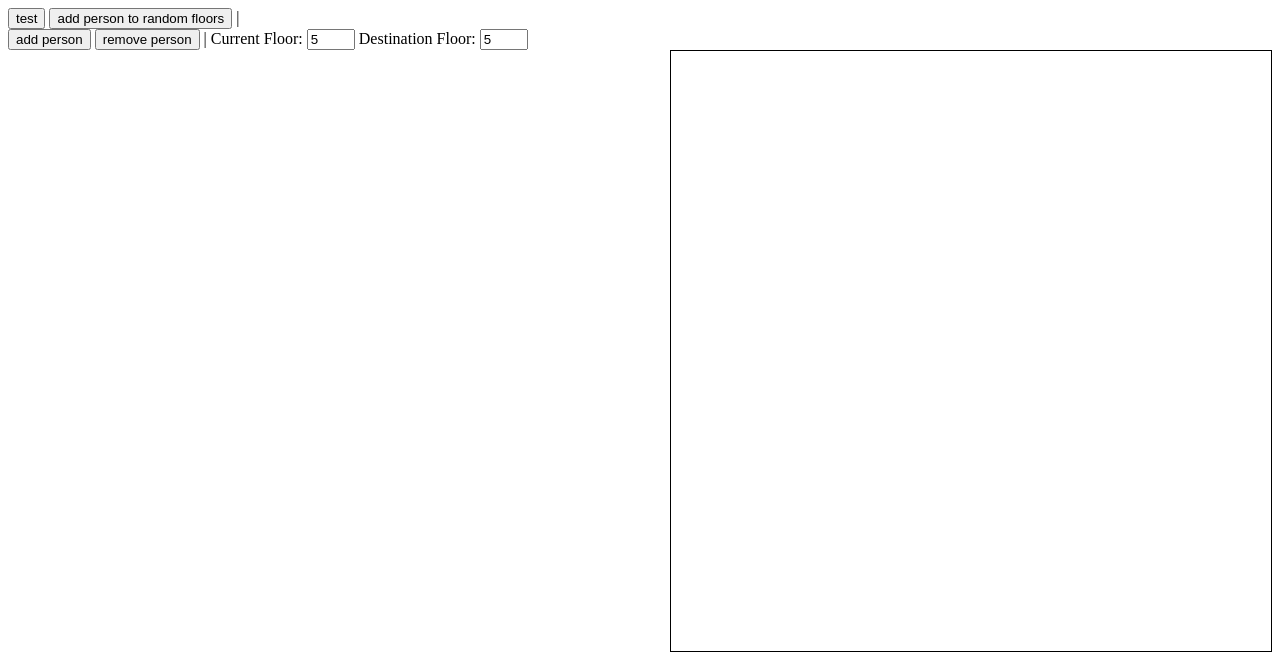
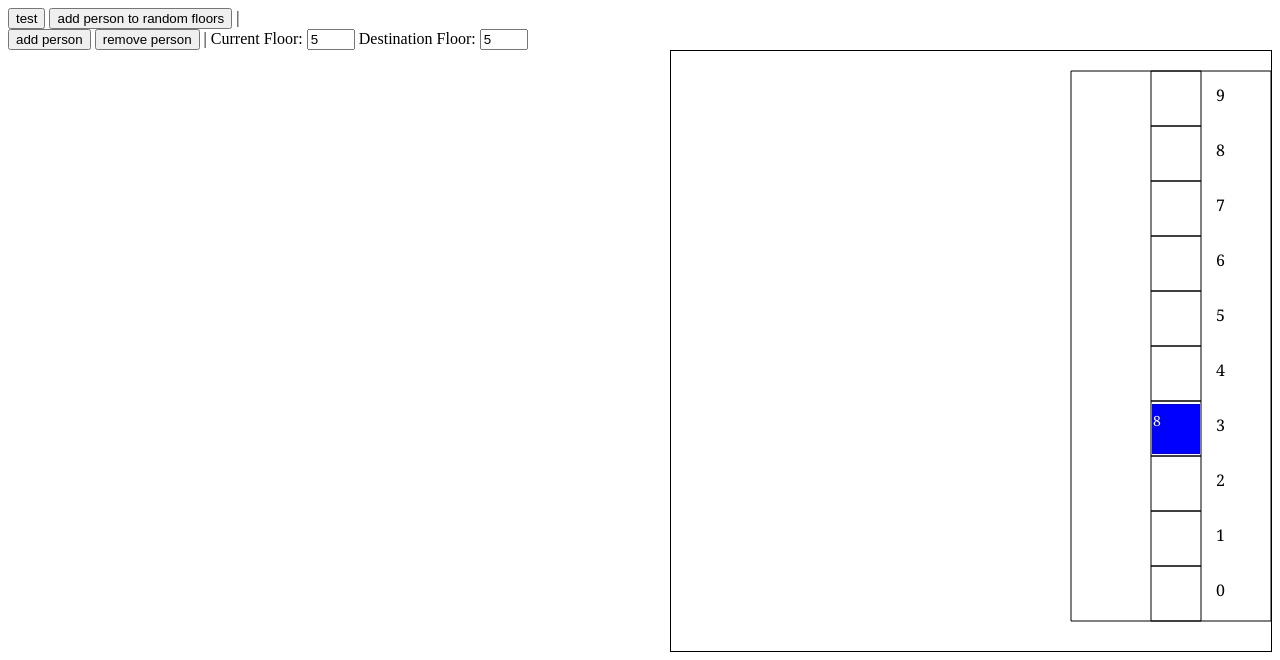
Before and after one commit to xad2/ElevatorProject, a plain HTML site: page UpDown.html in a window 1280 px wide. Both pictures are taken after typing "5", "5" into the empty fields and a click on the button "add person to random floors". Drawn offline with Linux system fonts and the light colour scheme.

Commit message:
2016-11-18 - 22:27 - Correção e alterado metodos publicos para privados.

```diff
--- a/UpDown.html
+++ b/UpDown.html
@@ -8,11 +8,14 @@
 	<link href="style/style.css" rel="stylesheet" type="text/css" />
 
 	<script src="script/functions.js" defer></script>
+	<script src="script/elevator.js" defer></script>
+	<script src="script/floors.js" defer></script>
+	<script src="script/building.js" defer></script>
 	<script src="script/person.js" defer></script>
-	<script src="script/floors.js" defer></script>
-	<script src="script/elevator.js" defer></script>
+
+
 	<script src="script/stats.js" defer></script>
-	<script src="script/building.js" defer></script>
+
 </head>
 
 <body>
--- a/script/building.js
+++ b/script/building.js
@@ -13,6 +13,7 @@ var BuildImage = new Image();
 BuildImage.src = "images/Building.jpg";
 
 var Building = new building(10, 10);
+Building.drawBuilding();
 
 function building(amountOfFloors, elevatorCapacity) {
 	this.elevator = new Elevator(elevatorCapacity);
@@ -21,17 +22,15 @@ function building(amountOfFloors, elevatorCapacity) {
 		this.floors.push(new floor(i));
 
 
-	this.callElevator = function(floor) {
+	this.callElevator = function (floor) {
 		this.elevator.addCalled(floor);
 		if (!this.elevator.isMoving) {
 			this.elevator.initStatistics();
 			this.elevator.move();
 		}
 	};
-}
 
-
-function drawBuilding() {
+	this.drawBuilding = function () {
 		let canvas = document.getElementById("canvas");
 		let ctx = canvas.getContext("2d");
 		ctx.drawImage(BuildImage, 400, 20, 100, 100);
@@ -48,7 +47,10 @@ function drawBuilding() {
 		ctx.stroke();
 		ctx.restore();
 		Building.elevator.draw();
+	};
 }
+
+
 
 
 function addPerson() {
@@ -82,9 +84,9 @@ function removePerson() {
 
 		if (isFloorValid(currentFloor) && isFloorValid(personFloorOut)) {
 
-			if (floors[currentFloor].people.length > 0) {
-				floors[currentFloor].people[0].destinationFloor = personFloorOut;
-				floors[currentFloor].people[0].waiting = true;
+			if (Building.floors[currentFloor].people.length > 0) {
+				Building.floors[currentFloor].people[0].destinationFloor = personFloorOut;
+				Building.floors[currentFloor].people[0].waiting = true;
 				Building.callElevator(floors[currentFloor]);
 			}
 		}
@@ -100,16 +102,12 @@ function addRandomPerson() {
 	}
 	let nameCommentary = namesCommentsArray[randomValue(namesCommentsArray.length)];
 	let newPerson = new person(nameCommentary, currentFloor, destinationFloor);
-	floors[currentFloor].addPerson(newPerson);
+	Building.floors[currentFloor].addPerson(newPerson);
 	Building.callElevator(floors[currentFloor]);
 }
 
 
 
-
-
-
-drawBuilding();
 
 function test() {
 	/*let canvas = document.getElementById("canvas");
@@ -136,13 +134,3 @@ function test() {
 	floors[7].addPerson(newPerson);
 	Building.callElevator(floors[7]);
 }
-ray[randomValue(namesCommentsArray.length)];
-    let newPerson = new person(nameCommentary, 3, 8);
-	floors[3].addPerson(newPerson);
-	callElevator(floors[3]);
-
-	let nameCommentary = namesCommentsArray[randomValue(namesCommentsArray.length)];
-    let newPerson = new person(nameCommentary, 7, 2);
-	floors[7].addPerson(newPerson);
-	callElevator(floors[7]);
-}
--- a/script/elevator.js
+++ b/script/elevator.js
@@ -33,19 +33,19 @@ function Elevator(capacity) {
 		if (!floorCalled)
 			this.calledFloors.push(floor);
 	};
-	this.wasCalled = function () {
+	function wasCalled() {
 		return (this.calledFloors.length > 0) || (this.people.length > 0);
-	};
+	}
 
-	this.moveNextFloor = function () {
-		if (this.wasCalled()) {
+	function moveNextFloor() {
+		if (wasCalled.call(this)) {
 			switch (this.direction) {
 				case direction.DOWN:
 					if (this.currentFloor > 0)
 						this.currentFloor--;
 					break;
 				case direction.UP:
-					if (this.currentFloor < floors.length)
+					if (this.currentFloor < Building.floors.length)
 						this.currentFloor++;
 					break;
 				case direction.NONE:
@@ -56,8 +56,8 @@ function Elevator(capacity) {
 			this.stats.incrementMovement();
 		} else
 			this.direction = direction.NONE;
-	};
-	this.checkDirection = function () {
+	}
+	function checkDirection() {
 		let up = false;
 		let down = false;
 		for (let i = 0; i < this.calledFloors.length; i++) {
@@ -85,19 +85,19 @@ function Elevator(capacity) {
 		else
 			this.direction = direction.NONE;
 
-	};
+	}
 
 	this.reloadPeople = function () {
-		let peopleLeft = this.removePeople();
-		let peopleEntered = this.getPeople();
-		this.checkDirection();
+		let peopleLeft = removePeople.call(this);
+		let peopleEntered = getPeople.call(this);
+		checkDirection.call(this);
 		//this.stats.incrementMovement();
 		if (peopleEntered || peopleLeft)
 			this.stats.incrementNumOfStops();
 	};
-	this.getPeople = function () {
+	function getPeople() {
 		let peopleEntered = false;
-		this.checkDirection();
+		checkDirection.call(this);
 		let peopleOnThisFloor = Building.floors[this.currentFloor].people;
 		for (let i = 0; i < peopleOnThisFloor.length; i++) {
 			//check the capacity
@@ -117,11 +117,11 @@ function Elevator(capacity) {
 				peopleEntered = true;
 			}
 		}
-		this.removeCalledFloors();
+		removeCalledFloors.call(this);
 		return peopleEntered;
 
-	};
-	this.removePeople = function () {
+	}
+	function removePeople() {
 		let peopleLeft = false;
 		for (let i = 0; i < this.people.length; i++) {
 			let person = this.people[i];
@@ -143,11 +143,11 @@ function Elevator(capacity) {
 		}
 		return peopleLeft;
 
-	};
-	this.removeCalledFloors = function () {
+	}
+	function removeCalledFloors() {
 		let isAnyoneWaiting = false;
-		for (let i = 0; i < floors[this.currentFloor].people.length; i++) {
-			if (floors[this.currentFloor].people[i].waiting) {
+		for (let i = 0; i < Building.floors[this.currentFloor].people.length; i++) {
+			if (Building.floors[this.currentFloor].people[i].waiting) {
 				isAnyoneWaiting = true;
 				break;
 			}
@@ -158,7 +158,7 @@ function Elevator(capacity) {
 					this.calledFloors.splice(i, 1);
 		}
 
-	};
+	}
 
 
 	let previousFloor;
@@ -167,11 +167,11 @@ function Elevator(capacity) {
 		console.log(this.currentFloor + " Elevator: " + this.people.length);
 		this.draw(previousFloor);
 		/*create a new function */
-		if (this.wasCalled()) {
+		if (wasCalled.call(this)) {
 			this.isMoving = true;
 			previousFloor = this.currentFloor;
 			this.reloadPeople();
-			this.moveNextFloor();
+			moveNextFloor.call(this);
 			//setTimeout(Building.Elevator.move, timer);
 			setTimeout(this.move.bind(this), timer);
 		} else {
@@ -193,7 +193,7 @@ function Elevator(capacity) {
 		ctx.clearRect(481, 518 - (previusFloor * 55), 48, 50);
 		ctx.fillStyle = "blue";
 		ctx.fillRect(481, 518 - (this.currentFloor * 55), 48, 50);
-		drawPersonInTheElevator.bind(this);
+		drawPersonInTheElevator.call(this);
 		ctx.restore();
 	};
 
--- a/script/person.js
+++ b/script/person.js
@@ -38,7 +38,7 @@ let canvas = document.getElementById("canvas");
 let ctx = canvas.getContext("2d");
 
 
-function drawPersonInTheFloor(floorNumber, amountOfPeople) {
+function drawPersonInTheFloor2(floorNumber, amountOfPeople) {
 	ctx.clearRect(405, 530 - (floorNumber * 55), 60, 15);
 	for (let i = 0; i < amountOfPeople; i++)
 		ctx.fillRect(460 - (i * 8), 530 - (floorNumber * 55), 5, 15);
@@ -52,8 +52,10 @@ function drawPersonInTheFloor(floor) {
 
 }
 
-hite";
-	ctx.font = "14px Georgia";
+function drawPersonInTheElevator() {
+ 	ctx.save();
+ 	ctx.fillStyle = "white";
+  	ctx.font = "14px Georgia";
 
 	let height = 540;
 	let width = 0;
--- a/script/stats.js
+++ b/script/stats.js
@@ -37,4 +37,3 @@ function Statistics() {
 	};
 	return this;
 }
-}
```
Also changed, not shown: 1 other file. Lines whose indentation alone changed are shown as unchanged.
